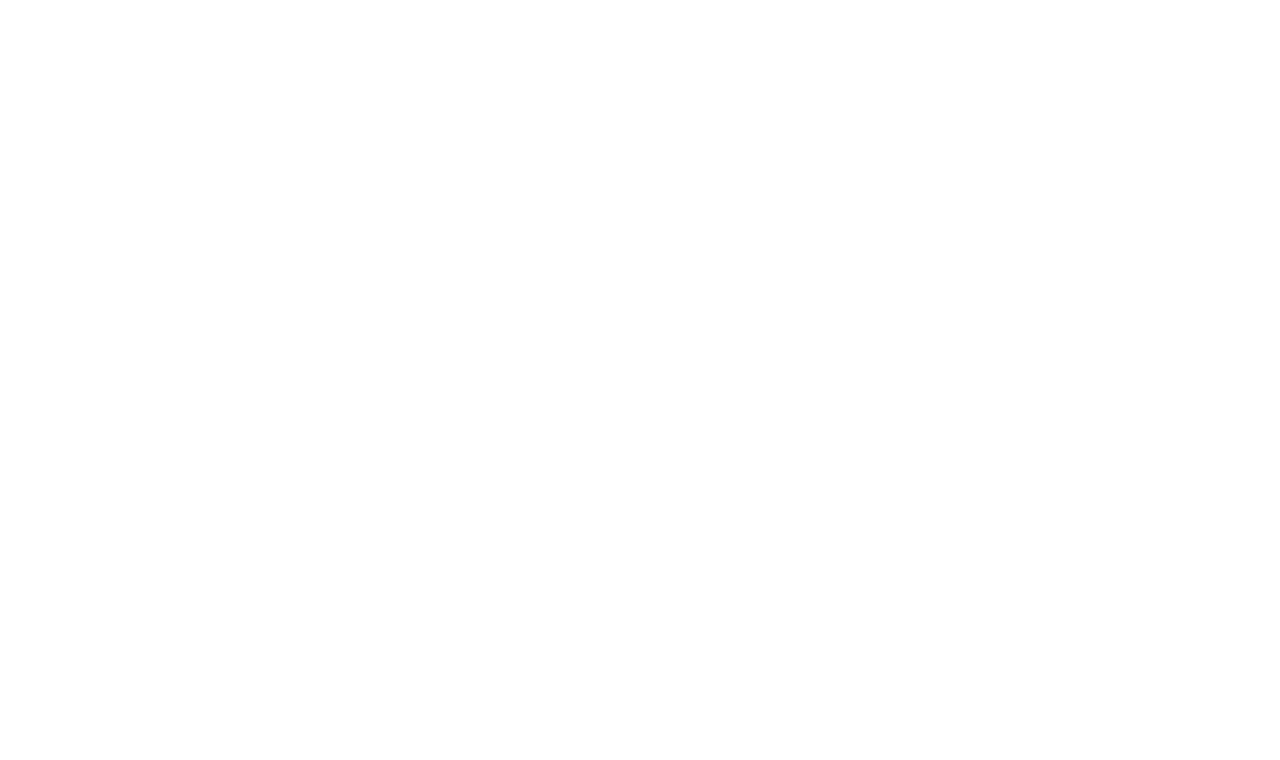
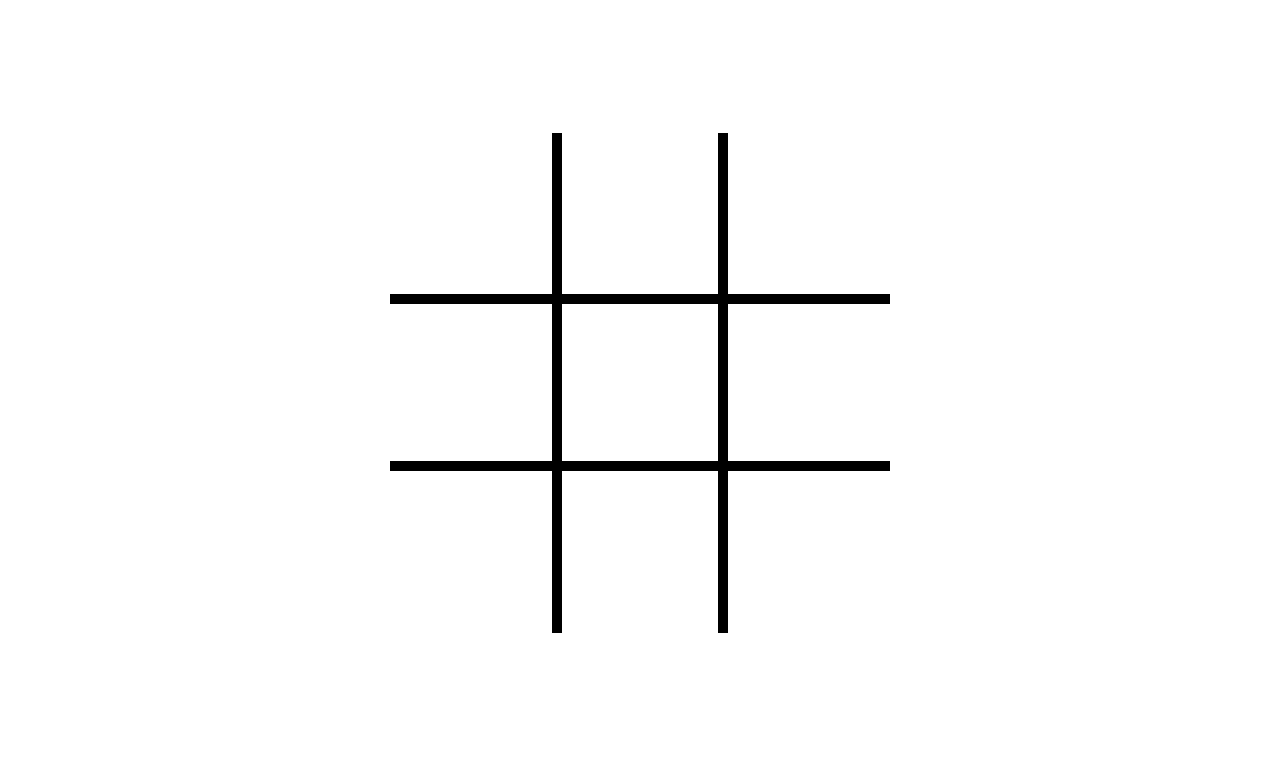
Before and after one commit to stefank-29/Tic-Tac-Toe, a plain HTML site: page index.html in a window 1280 px wide. Shown: the top 760 px of the page. Drawn offline with Linux system fonts and the light colour scheme.

Commit message:
Insert simbol

```diff
--- a/css/style.css
+++ b/css/style.css
@@ -1,3 +1,7 @@
+*, *::after, *::before{
+    box-sizing: border-box;
+}
+
 html{
     font-size: 10px;
 }
@@ -25,29 +29,34 @@ body{
 
 #board{
     display: grid;
-    grid-template-columns: repeat(3, minmax(10rem, 1fr));
-    grid-template-rows: repeat(3, minmax(10rem, 1fr));
+    height: 50rem;
+    width: 50rem;
+    grid-template-columns: repeat(3, minmax(15rem, 1fr));
+    grid-template-rows: repeat(3, minmax(15rem, 1fr));
+    border: none;
 }
 
 .field{
     display: flex;
     align-items: center;
     justify-content: center;
-    font-size: 5rem;
-    font-family: 'Lato' sans-serif;
-    border: 3px solid blue;
-
+    font-size: 15rem;
+    font-family: 'Roboto', sans-serif;
+    border: 5px solid black;
 }
 
-
-
-
-
-
-
-
-
-
+.field:first-child,.field:nth-child(2),.field:nth-child(3){
+    border-top: none;
+}
+.field:first-child,.field:nth-child(4),.field:nth-child(7){
+    border-left: none;
+}
+.field:nth-child(3),.field:nth-child(6),.field:nth-child(9){
+    border-right: none;
+}
+.field:nth-child(7),.field:nth-child(8),.field:nth-child(9){
+    border-bottom: none;
+}
 
 
 
--- a/index.html
+++ b/index.html
@@ -10,6 +10,7 @@
   <link rel="icon" type="image/png"  href="favicon.png">
   <link rel="stylesheet" href="//use.fontawesome.com/releases/v5.0.7/css/all.css">
   <link href="https://fonts.googleapis.com/css2?family=Lato:wght@700&display=swap" rel="stylesheet">
+  <link href="https://fonts.googleapis.com/css2?family=Roboto:wght@500&display=swap" rel="stylesheet">
 
 </head>
 
@@ -21,7 +22,7 @@
         <div class="page-content">
             <div id="board">
                 <!--
-                <div class="field">
+                <div class="field" data-index='1'>
 
 
                 </div>
--- a/js/script.js
+++ b/js/script.js
@@ -1,13 +1,28 @@
-//TODO Game board, displayController (moduli)
-//TODO players
-
-
-
 const gameBoard = (() => {
     const board = document.querySelector('#board');
-    let fields = ['x', 'o', 'x','x', 'o', 'x','x', 'o', 'x'];
+    let fields = [];
 
+    const startUp = () => {
+        for(let i = 0; i < 9; i++){
+            fields[i] = '';
+            const field = document.createElement('div');
+            field.classList.add("field");
+            field.setAttribute('data-index', i);
+            field.addEventListener('click', displayController.populateField);
+            field.textContent = '';
+            board.appendChild(field);
+        }
+    }
+
+    const _deleteBoard = () => {
+        let child  = board.lastElementChild;
+        while(child){
+            board.removeChild(child);
+            child = board.lastElementChild;
+        }
+    }
     const render = () => {
+        _deleteBoard();
         fields.forEach( fld => {
             const field = document.createElement('div');
             field.classList.add("field");
@@ -17,17 +32,52 @@ const gameBoard = (() => {
 
     }
     return{
-        render,
+        startUp,
     };
 })();
 
 const displayController = (() =>{
+    const populateField = () => {
+       if(event.target.textContent == ''){
+            if(game.turn == 1){
+                event.target.textContent = '×';
+                game.turn = 2;
+            }else{
+                event.target.textContent = '○';
+                game.turn = 1;
+            }
+       }
+    }
+    return {
+        populateField,
+    }
+})();
 
+const game = (() => {
+    let turn = 1;
+    const check3InARow = () => {
+       //for(let i = )
 
+    }
 
-
+    return{
+        turn,
+        check3InARow,
+    }
 })();
 
 const player = (name, sign) => {
 
+
+    return{
+        name,
+        sign,
+    }
 };
+
+const player1 = player('Stefan', 'x');
+const player2 = player('Coka', 'o');
+
+
+
+window.onload = gameBoard.startUp();
```
